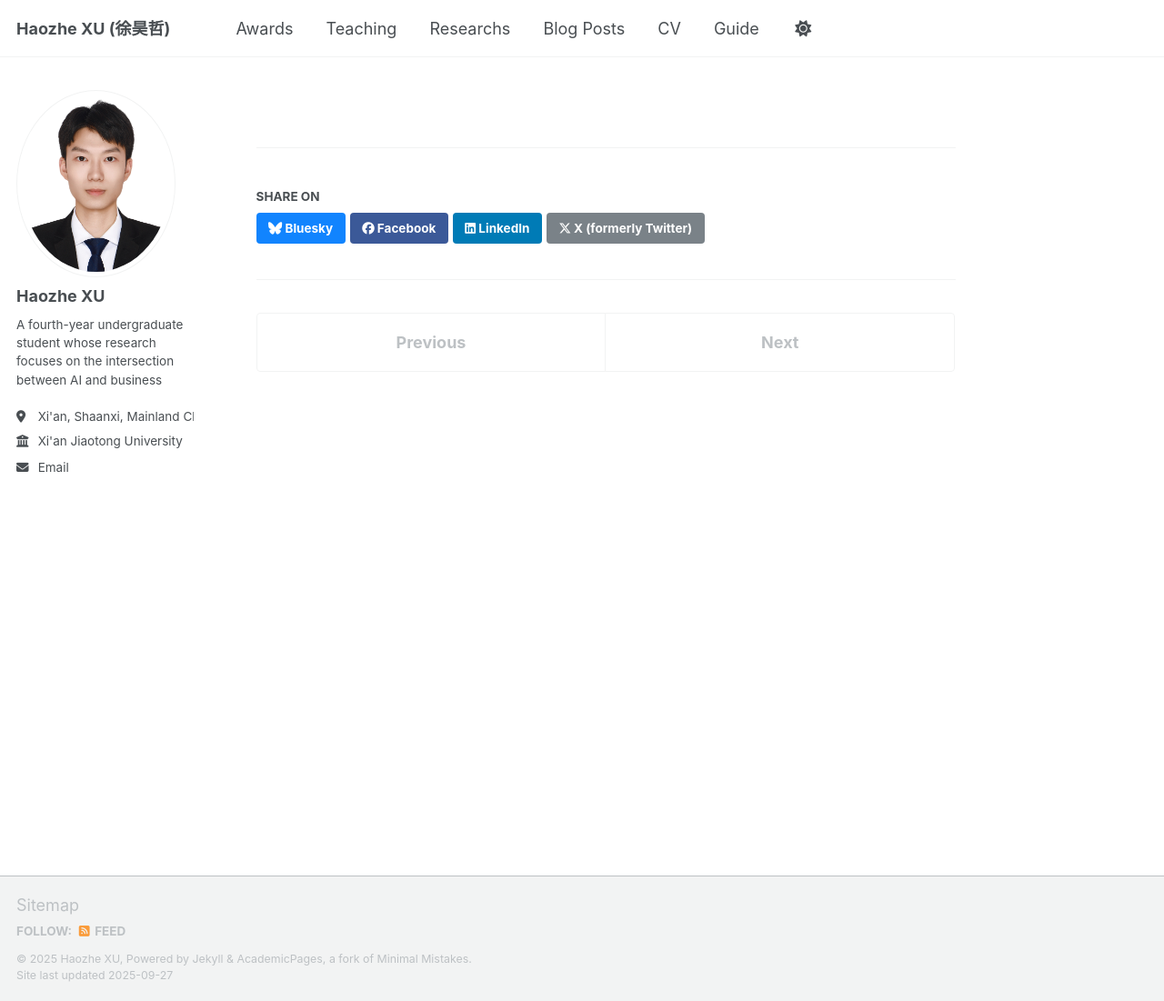
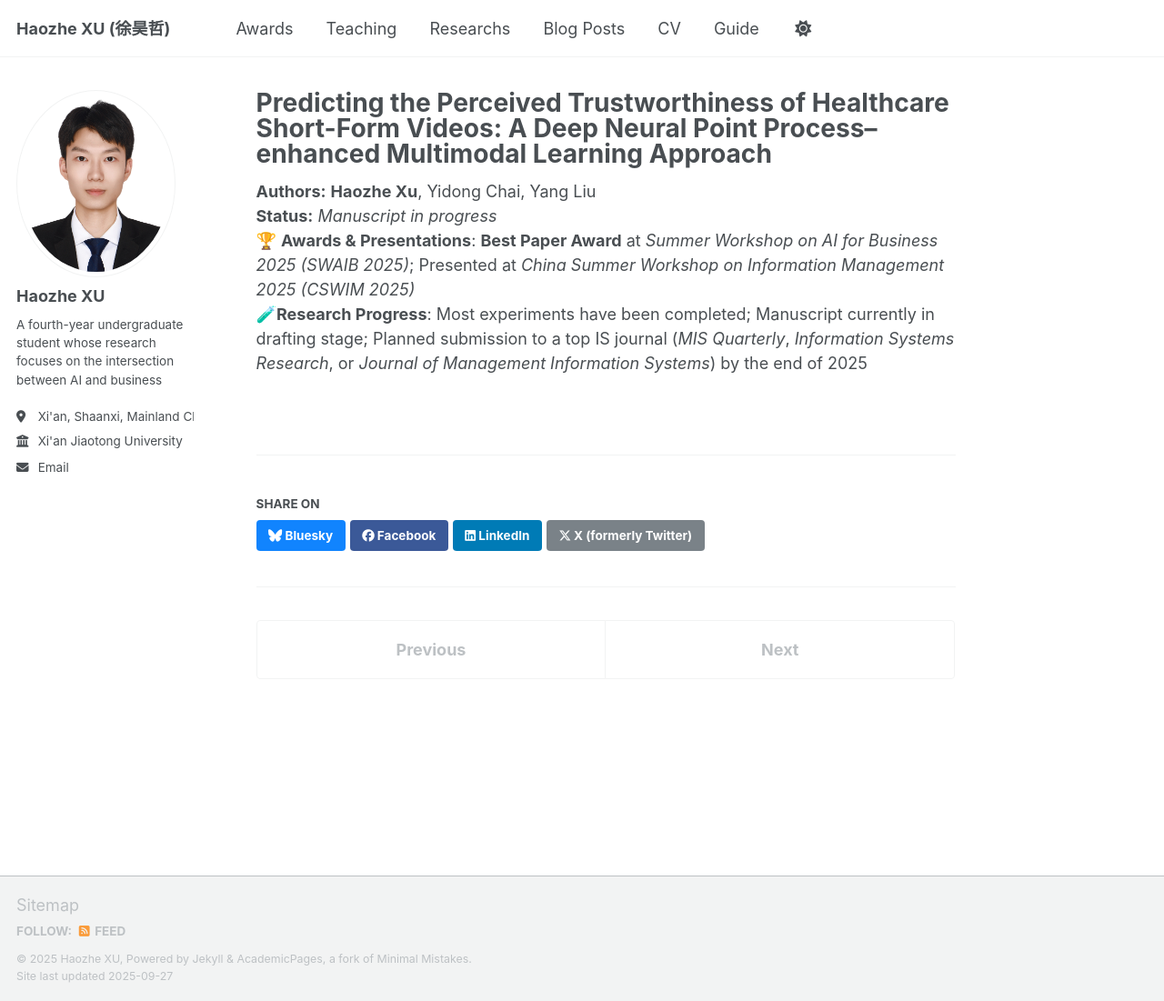
Before and after one commit to XuHaozhe0204/XuHaozhe0204.github.io, a Jekyll site: the page built from _portfolio/portfolio-1.md, in a window 1280 px wide and 1101 px high. Shown: the whole window at 91% size. Built offline with Jekyll 4.4.1, drawn with Linux system fonts in a browser that asks for light colours; a script that is not in the unit is left out.

Commit message:
Update portfolio-1.md

```diff
--- a/_portfolio/portfolio-1.md
+++ b/_portfolio/portfolio-1.md
@@ -1,13 +1,8 @@
 ---
 title: "Predicting the Perceived Trustworthiness of Healthcare Short-Form Videos: A Deep Neural Point Process–enhanced Multimodal Learning Approach"
 collection: portfolio
-excerpt: **Authors:** **Haozhe Xu**, Yidong Chai, Yang Liu
+---
+**Authors:** **Haozhe Xu**, Yidong Chai, Yang Liu
 **Status:** *Manuscript in progress*
-🏆 **Awards & Presentations**
-- **Best Paper Award** — *Summer Workshop on AI for Business 2025 (SWAIB 2025)*
-- Presented at *China Summer Workshop on Information Management 2025 (CSWIM 2025)*
-🧪 **Research Progress**
-- Most experiments have been completed
-- Manuscript currently in drafting stage
-- Planned submission to a top IS journal (*MIS Quarterly*, *Information Systems Research*, or *Journal of Management Information Systems*) by the end of 2025
----
+🏆 **Awards & Presentations**: **Best Paper Award** at *Summer Workshop on AI for Business 2025 (SWAIB 2025)*; Presented at *China Summer Workshop on Information Management 2025 (CSWIM 2025)*
+🧪**Research Progress**: Most experiments have been completed; Manuscript currently in drafting stage; Planned submission to a top IS journal (*MIS Quarterly*, *Information Systems Research*, or *Journal of Management Information Systems*) by the end of 2025
```
